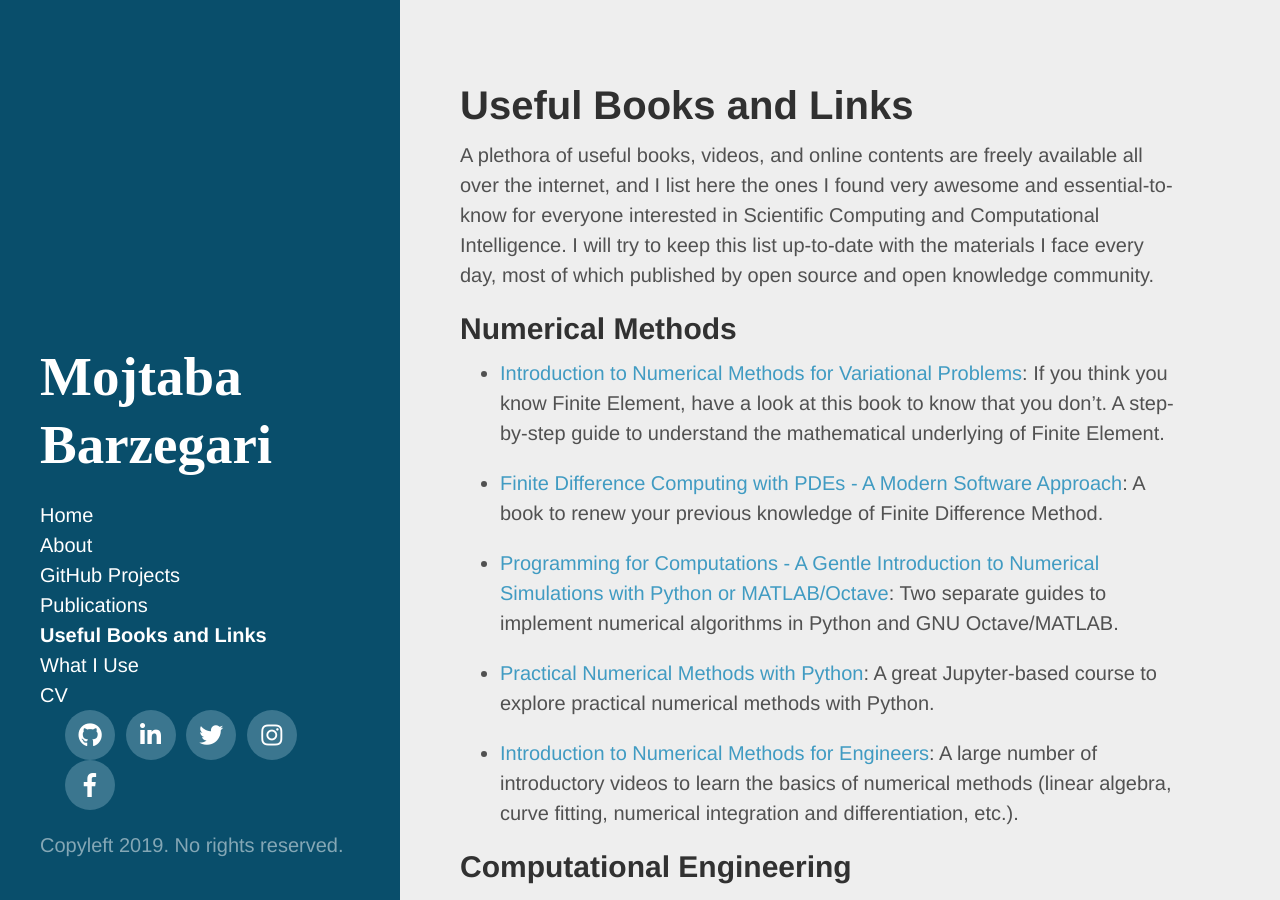
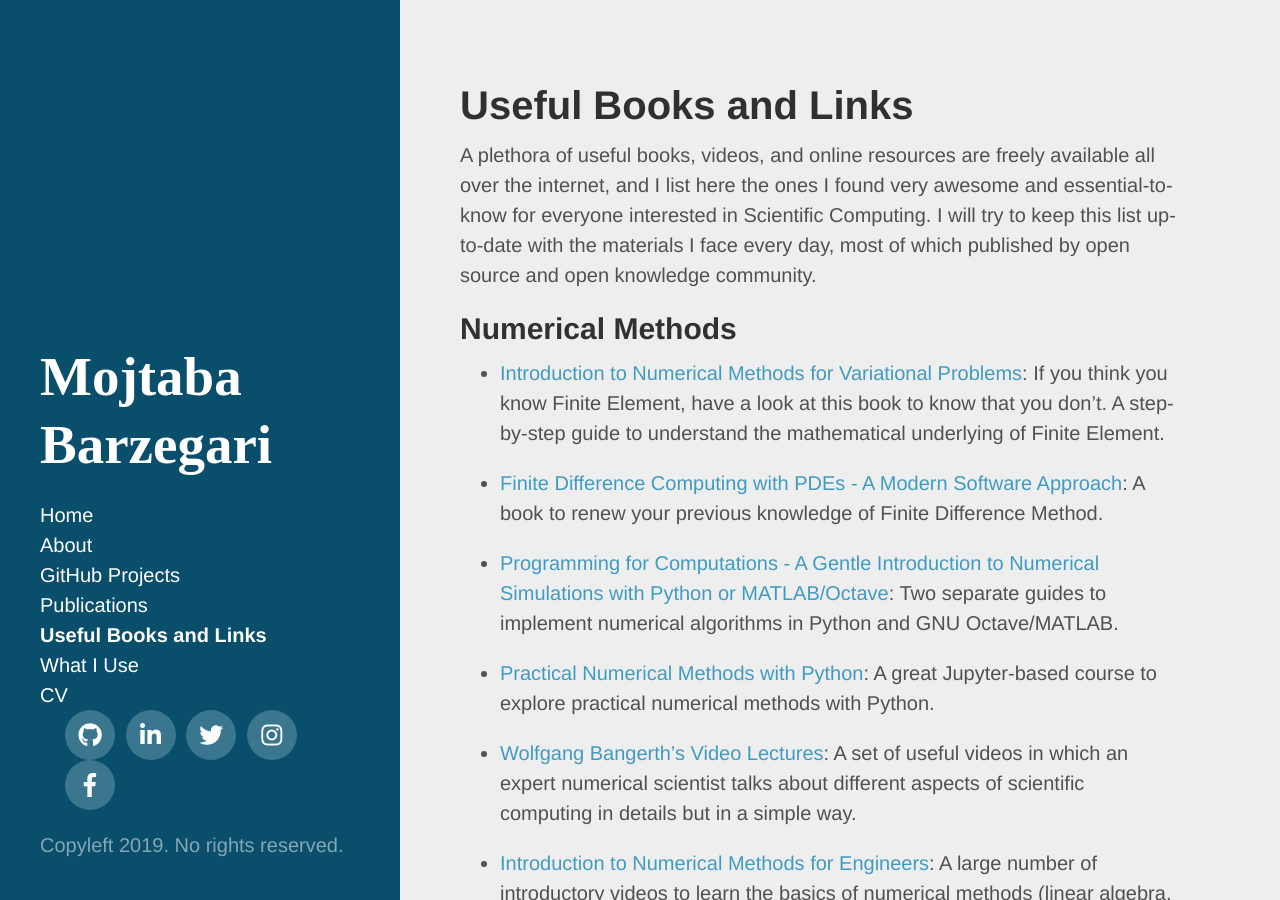
Before and after one commit to mbarzegary/mbarzegary.github.io, a Jekyll site: the page built from usefulbooks.md, in a window 1280 px wide and 900 px high. Built offline with Jekyll 4.4.1, drawn with Linux system fonts in a browser that asks for light colours; nearby versions of some CDN libraries; some web fonts are replaced.

Commit message:
updating useful links page

```diff
--- a/usefulbooks.md
+++ b/usefulbooks.md
@@ -3,7 +3,7 @@ layout: page
 title: Useful Books and Links
 ---
 
-A plethora of useful books, videos, and online contents are freely available all over the internet, and I list here the ones I found very awesome and essential-to-know for everyone interested in Scientific Computing and Computational Intelligence. I will try to keep this list up-to-date with the materials I face every day, most of which published by open source and open knowledge community.
+A plethora of useful books, videos, and online resources are freely available all over the internet, and I list here the ones I found very awesome and essential-to-know for everyone interested in Scientific Computing. I will try to keep this list up-to-date with the materials I face every day, most of which published by open source and open knowledge community.
 
 ## Numerical Methods
 
@@ -14,6 +14,8 @@ A plethora of useful books, videos, and online contents are freely available all
 * [Programming for Computations - A Gentle Introduction to Numerical Simulations with Python or MATLAB/Octave](https://hplgit.github.io/prog4comp/index.html): Two separate guides to implement numerical algorithms in Python and GNU Octave/MATLAB.
 
 * [Practical Numerical Methods with Python](https://github.com/numerical-mooc/numerical-mooc): A great Jupyter-based course to explore practical numerical methods with Python.
+
+* [Wolfgang Bangerth's Video Lectures](https://www.math.colostate.edu//~bangerth/videos.html): A set of useful videos in which an expert numerical scientist talks about different aspects of scientific computing in details but in a simple way.
 
 * [Introduction to Numerical Methods for Engineers](https://www.youtube.com/user/kvyi/playlists): A large number of introductory videos to learn the basics of numerical methods (linear algebra, curve fitting, numerical integration and differentiation, etc.).
 
```
Also changed, not shown: about.md (+1 -1 lines), 3 other files.
